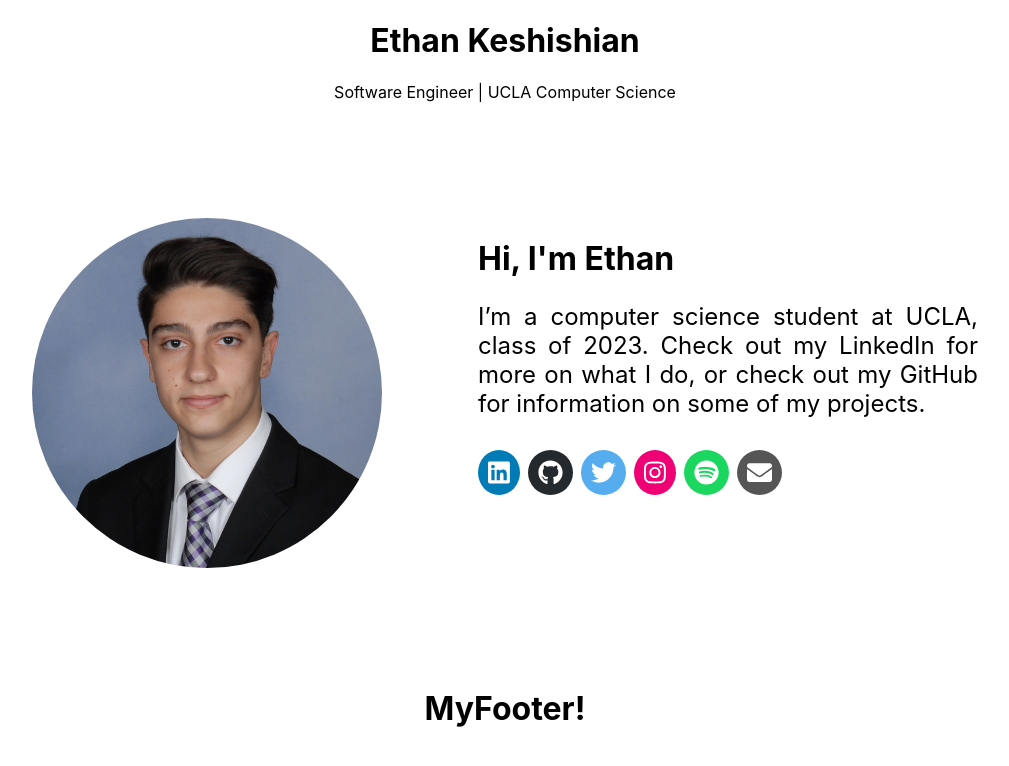
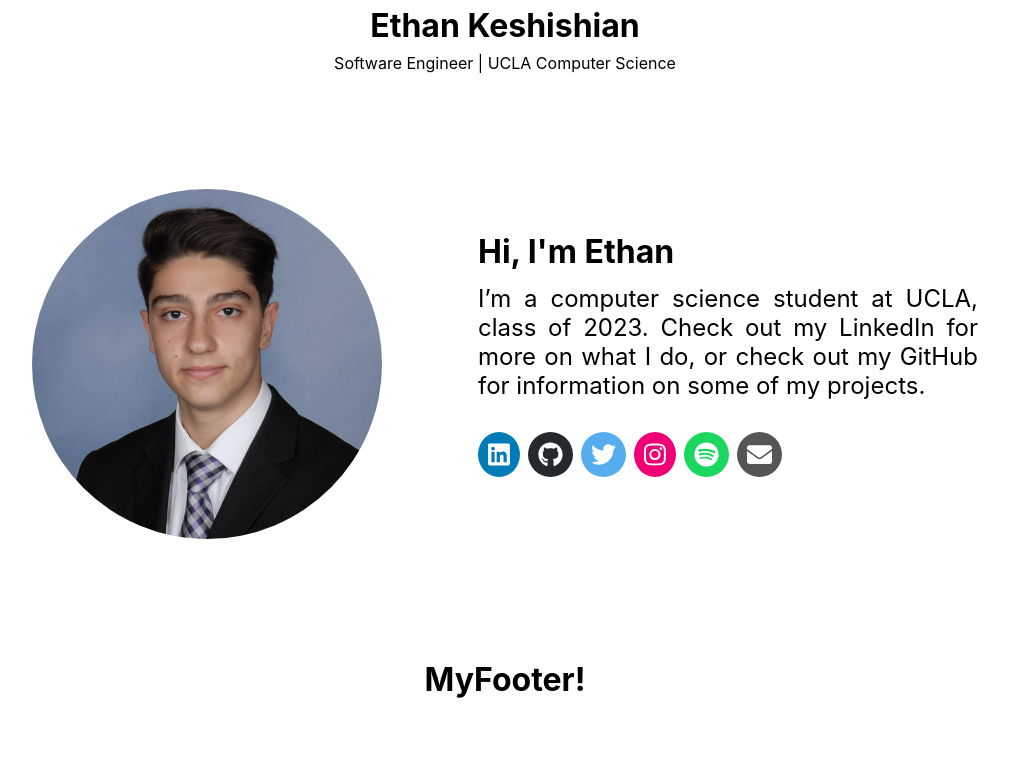
Before and after one commit to ethankeshishian/ethan-website-react, a React (Create React App) app: page / in a window 1280 px wide. Shown: the top 766 px of the page, without its empty margins (135-1144 px from the left). Built offline with nearby package versions, Linux system fonts and the light colour scheme; the HTML template or start-up script is replaced by a standard one.

Commit message:
Updated header style, text padding.

```diff
--- a/src/components/Body.tsx
+++ b/src/components/Body.tsx
@@ -16,7 +16,7 @@ function Body() {
             <img className="image" src={Ethan} alt="Ethan Keshishian" />
           </div>
           <div className="text-container">
-            <h1>Hi, I'm Ethan</h1>
+            <h2 className="title">Hi, I'm Ethan</h2>
             <p className="bio">
               I’m a computer science student at UCLA, class of 2023. Check out
               my LinkedIn for more on what I do, or check out my GitHub for
--- a/src/styles/Body.css
+++ b/src/styles/Body.css
@@ -22,8 +22,13 @@
   width: 500px;
   max-height: 500px;
   padding-left: 48px;
+  padding-top: 32px;
+  padding-bottom: 32px;
 }
-
+.title {
+  font-size: 32px;
+  line-height: 10px;
+}
 .bio {
   text-align: justify;
   font-size: 24px;
--- a/src/styles/MyHeader.css
+++ b/src/styles/MyHeader.css
@@ -1,6 +1,11 @@
 .main-heading {
   text-decoration: none;
   color: black;
+  -webkit-user-select: text; /* Chrome all / Safari all */
+  -moz-user-select: text; /* Firefox all */
+  -ms-user-select: text; /* IE 10+ */
+  user-select: text; /* Likely future */
+  line-height: 10px;
 }
 .subtext {
 }
```
